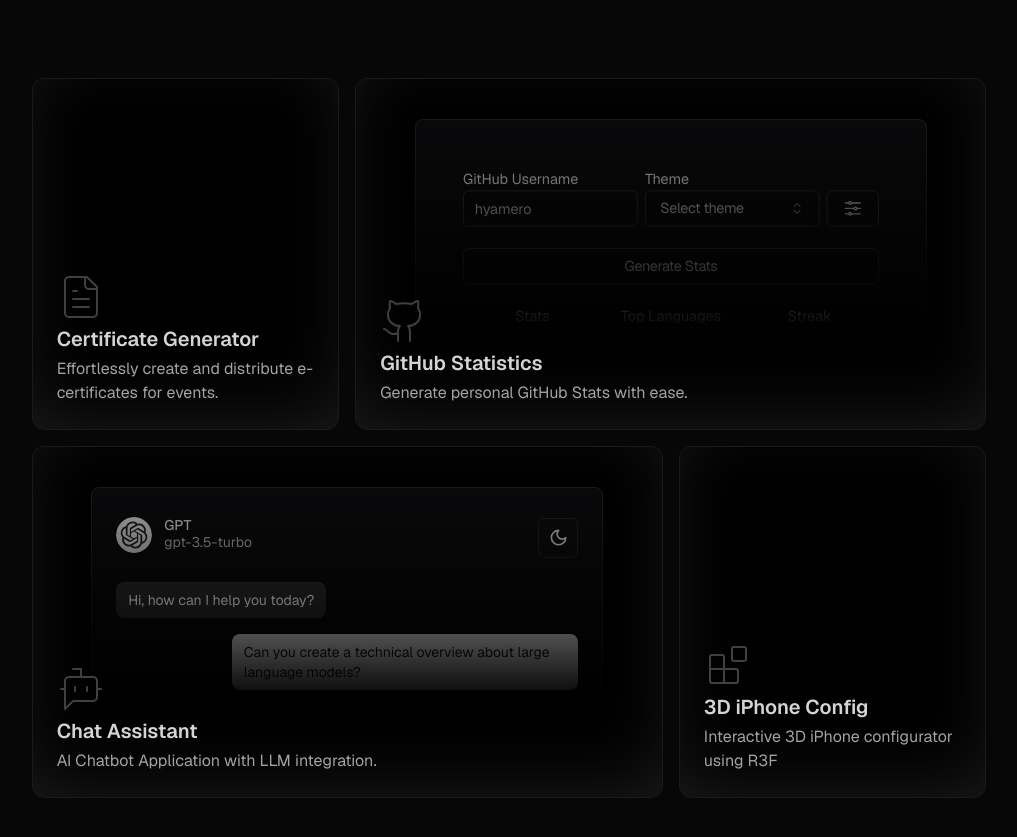
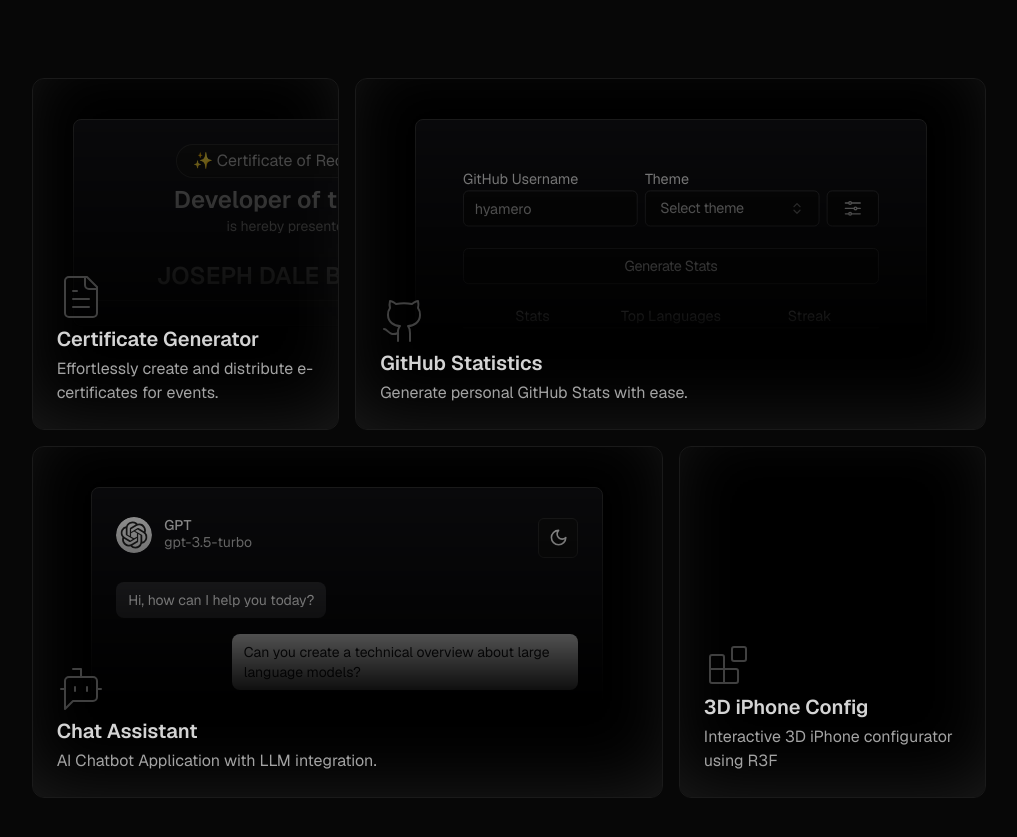
Before and after one commit to hyamero/portfolio, a Next.js app: page / in a window 1280 px wide. Shown: the part 3388-4225 px from the top of the page, without its empty margins (131-1148 px from the left). Built offline with nearby package versions, Linux system fonts and the light colour scheme.

Commit message:
feat: cert gen project showcase

```diff
--- a/src/components/sections/os-showcase.tsx
+++ b/src/components/sections/os-showcase.tsx
@@ -1,12 +1,13 @@
-import { BentoCard, BentoGrid } from "../magicui/bento-grid";
 import {
+  Github,
   BlocksIcon,
+  FileTextIcon,
   BotMessageSquare,
-  FileTextIcon,
-  Github,
 } from "lucide-react";
 import { CardsChat } from "./tools/chat";
+import { CertGen } from "./tools/certgen";
 import { GhStatsForm } from "./tools/gh-stats";
+import { BentoCard, BentoGrid } from "../magicui/bento-grid";
 
 const features = [
   {
@@ -15,9 +16,13 @@
     description:
       "Effortlessly create and distribute e-certificates for events.",
     className: "col-span-3 lg:col-span-1",
-    href: "/",
+    href: "https://github.com/hyamero/certificate-generator",
     cta: "Learn more",
-    background: <div className="size-full"></div>,
+    background: (
+      <div className="absolute inset-7 duration-300 ease-in-out [mask-image:linear-gradient(to_top,transparent_20%,#000_100%)] hover:scale-105 lg:left-10 lg:top-10 lg:w-[450px]">
+        <CertGen />
+      </div>
+    ),
   },
   {
     Icon: Github,
--- /dev/null
+++ b/src/components/sections/tools/certgen.tsx
@@ -0,0 +1,33 @@
+import Link from "next/link";
+import * as React from "react";
+import { Card, CardContent, CardHeader } from "@/components/ui/card";
+import AnimatedShinyText from "@/components/magicui/animated-shiny-text";
+
+export function CertGen() {
+  return (
+    <Card className="mx-auto w-full max-w-lg">
+      <CardHeader className="flex flex-col items-center justify-center">
+        <Link
+          href="https://github.com/omsimos"
+          target="_blank"
+          rel="noopener noreferrer"
+          className="group rounded-full border border-white/5 bg-neutral-950 text-white transition-all ease-in"
+        >
+          <AnimatedShinyText className="inline-flex items-center justify-center px-4 py-1 transition ease-out">
+            <span>✨ Certificate of Recognition</span>
+          </AnimatedShinyText>
+        </Link>
+
+        <div className="text-center text-neutral-600">
+          <p className="text-2xl font-semibold">Developer of the Year</p>
+          <p className="text-sm">is hereby presented to</p>
+        </div>
+      </CardHeader>
+      <CardContent className="">
+        <p className="border-b pb-2 text-center text-2xl font-semibold uppercase text-neutral-700">
+          Joseph Dale Bañares
+        </p>
+      </CardContent>
+    </Card>
+  );
+}
--- a/src/components/sections/tools/gh-stats.tsx
+++ b/src/components/sections/tools/gh-stats.tsx
@@ -29,10 +29,7 @@
   return (
     <Card className="mx-auto w-full max-w-lg">
       <CardContent className="space-y-10 pt-10 ">
-        <form
-          onSubmit={(e) => e.preventDefault()}
-          className="w-full scale-90 space-y-6"
-        >
+        <div className="w-full scale-90 space-y-6">
           <div className="flex items-end gap-2 text-neutral-400">
             <div className="w-full">
               <label>GitHub Username</label>
@@ -123,7 +120,7 @@
               <span>Streak</span>
             </li>
           </ul>
-        </form>
+        </div>
       </CardContent>
     </Card>
   );
```
